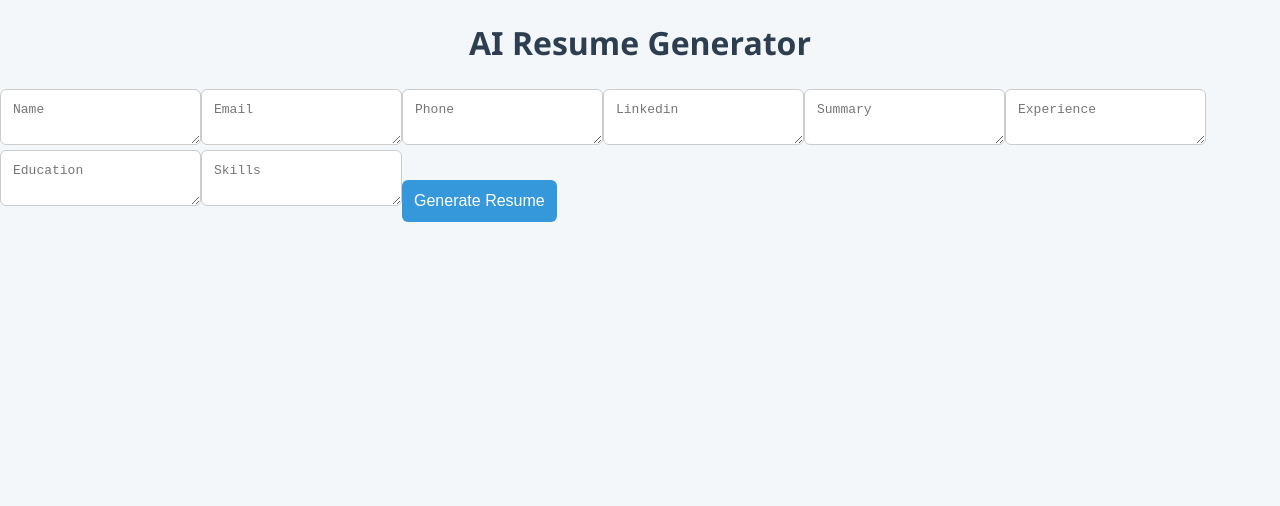
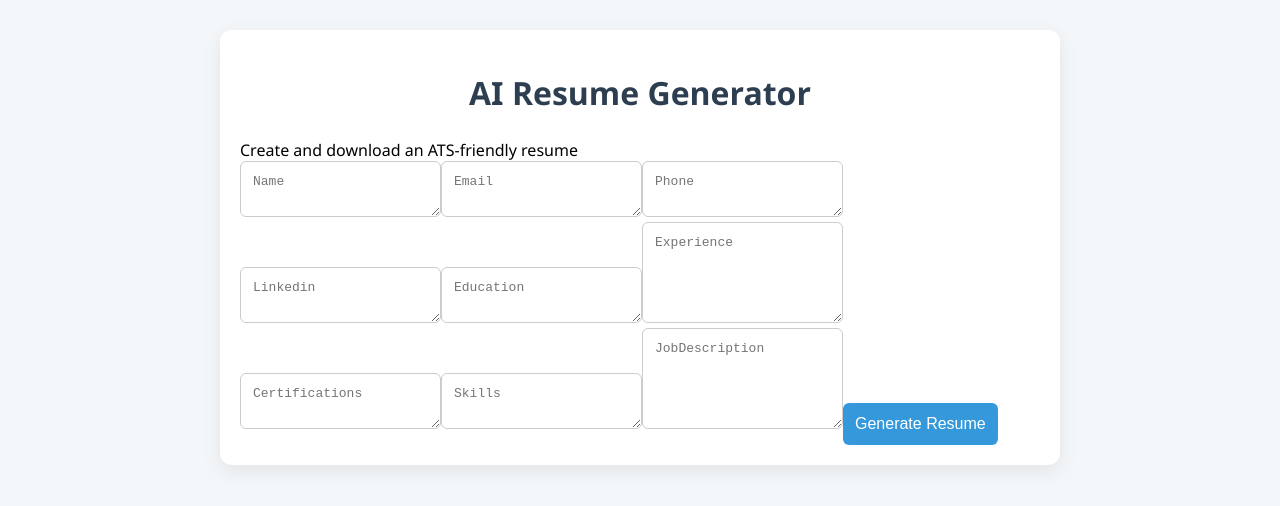
Before and after one commit to ebsenthil/front1, a React (Create React App) app: page / in a window 1280 px wide. Shown: the top 506 px of the page. Built offline with nearby package versions, Linux system fonts and the light colour scheme.

Commit message:
Update App.js

```diff
--- a/src/App.js
+++ b/src/App.js
@@ -7,15 +7,16 @@ function App() {
     email: "",
     phone: "",
     linkedin: "",
+    education: "",
     experience: "",
-    education: "",
+    certifications: "",
     skills: "",
-    summary: ""
+    jobDescription: ""
   });
 
   const [resumeText, setResumeText] = useState("");
   const [editedText, setEditedText] = useState("");
-  const [stage, setStage] = useState("form"); // form → preview → pdf
+  const [stage, setStage] = useState("form");
 
   const handleChange = (e) => {
     setFormData({ ...formData, [e.target.name]: e.target.value });
@@ -47,7 +48,10 @@ function App() {
       const response = await fetch("https://lvpydfw4l6.execute-api.us-east-1.amazonaws.com/dev/resume-pdf", {
         method: "POST",
         headers: { "Content-Type": "application/json" },
-        body: JSON.stringify({ resume: editedText })
+        body: JSON.stringify({
+          ...formData,
+          experience: editedText // Send final text back for PDF generation
+        })
       });
 
       const blob = await response.blob();
@@ -62,18 +66,30 @@ function App() {
   };
 
   return (
-    <div className="App">
+    <div className="App container">
       <h1>AI Resume Generator</h1>
+      <div className="subheading">Create and download an ATS-friendly resume</div>
 
       {stage === "form" && (
         <div className="form">
-          {["name", "email", "phone", "linkedin", "summary", "experience", "education", "skills"].map((field) => (
+          {[
+            "name",
+            "email",
+            "phone",
+            "linkedin",
+            "education",
+            "experience",
+            "certifications",
+            "skills",
+            "jobDescription"
+          ].map((field) => (
             <textarea
               key={field}
               name={field}
               placeholder={field.charAt(0).toUpperCase() + field.slice(1)}
               value={formData[field]}
               onChange={handleChange}
+              rows={field === "experience" || field === "jobDescription" ? 5 : 2}
             />
           ))}
           <button onClick={handleGenerateResume}>Generate Resume</button>
@@ -90,7 +106,7 @@ function App() {
           />
           <div className="btn-row">
             <button onClick={() => setStage("form")}>Back</button>
-            <button onClick={handleGeneratePDF}>Download PDF</button>
+            <button className="download-btn" onClick={handleGeneratePDF}>Download PDF</button>
           </div>
         </div>
       )}
```
